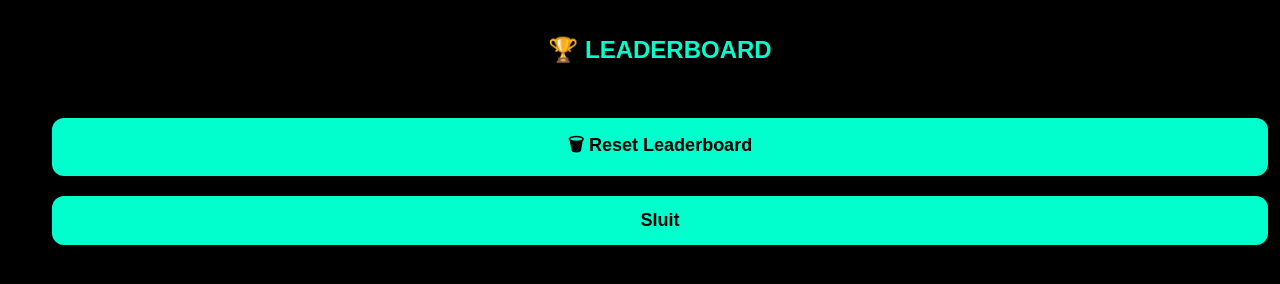
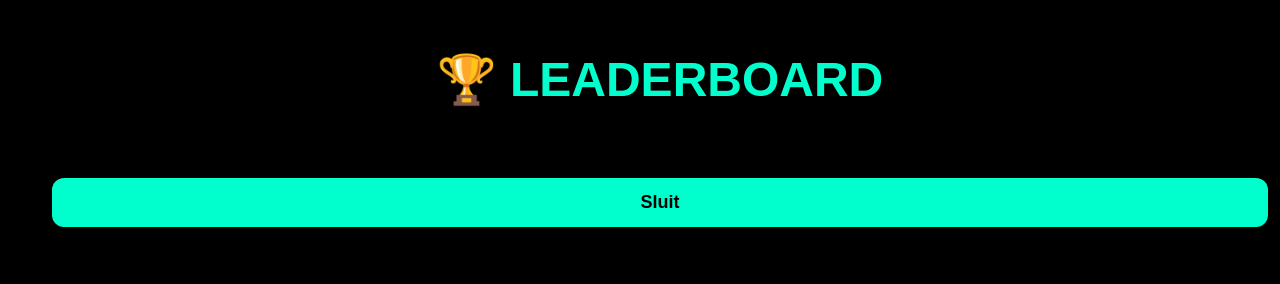
Before and after one commit to AMaritzrtt/RTT-quiz, a plain HTML site: page index.html in a window 1280 px wide. Both pictures are taken after a click on the button "🏆 Wys Leaderboard". Drawn offline with Linux system fonts and the light colour scheme.

Commit message:
Update index.html

```diff
--- a/index.html
+++ b/index.html
@@ -14,7 +14,6 @@ body {
     text-align: center;
 }
 
-/* MOBILE FRIENDLY CARD */
 #box {
     background: rgba(255,255,255,0.08);
     width: 95%;
@@ -24,7 +23,6 @@ body {
     border-radius: 18px;
 }
 
-/* INPUT */
 input {
     padding: 14px;
     width: 90%;
@@ -35,7 +33,6 @@ input {
     margin: 10px 0;
 }
 
-/* BUTTONS (BIG FOR PHONE) */
 button {
     padding: 14px;
     width: 95%;
@@ -57,28 +54,20 @@ button {
     color: black;
 }
 
-.option:hover {
-    background: #00ffcc;
-}
-
-/* FULLSCREEN BOARD */
+/* FULLSCREEN LEADERBOARD */
 #fullscreenBoard {
     display: none;
     position: fixed;
-    top: 0;
-    left: 0;
-    width: 100%;
-    height: 100%;
-    background: black;
-    color: #00ffcc;
-    padding: 20px;
-    font-size: 24px;
-    overflow-y: auto;
+    top:0;
+    left:0;
+    width:100%;
+    height:100%;
+    background:black;
+    color:#00ffcc;
+    padding:20px;
+    font-size:24px;
+    overflow-y:auto;
 }
-
-/* MOBILE TEXT SIZE */
-h1 { font-size: 24px; }
-h3 { font-size: 18px; }
 </style>
 </head>
 
@@ -111,21 +100,10 @@ h3 { font-size: 18px; }
 /* ---------------- QUESTIONS ---------------- */
 const questions = [
     { q:"1.1 Invoertoestel?", a:["Printer","Monitor","Keyboard","Speaker"], correct:2 },
-    { q:"1.2 Doel van OS?", a:["Speletjies maak","Bestuur rekenaar","Internet","Fotos"], correct:1 },
+    { q:"1.2 OS doen wat?", a:["Speletjies","Bestuur rekenaar","Fotos","Email"], correct:1 },
     { q:"1.3 Spesialis sagteware?", a:["Windows","Excel","Linux","Mac"], correct:1 },
-    { q:"1.4 RFID beteken?", a:[
-        "Radio Frequency Information Device",
-        "Radio Frequency Identification",
-        "Random Input Device",
-        "Real File ID"
-    ], correct:1 },
     { q:"2.1 Beeldlêer?", a:[".docx",".jpg",".mp3",".exe"], correct:1 },
-    { q:"2.2 Argiveer beteken?", a:[
-        "Delete",
-        "Stoor vir later",
-        "Druk uit",
-        "Email"
-    ], correct:1 }
+    { q:"2.2 Argiveer beteken?", a:["Delete","Stoor","Druk","Email"], correct:1 }
 ];
 
 let current = 0;
@@ -133,11 +111,22 @@ let score = 0;
 let player = "";
 
 let leaderboard = JSON.parse(localStorage.getItem("leaderboard")) || [];
+let adminMode = false;
 
-/* ---------------- START ---------------- */
+/* ---------------- START GAME ---------------- */
 function startGame() {
     player = document.getElementById("name").value.trim();
-    if (!player) return alert("Tik jou naam!");
+
+    if (!player) {
+        alert("Tik jou naam!");
+        return;
+    }
+
+    /* 🔐 ADMIN MODE CHECK */
+    if (player === "admin2026") {
+        adminMode = true;
+        alert("Admin Mode Activated ✔");
+    }
 
     document.getElementById("startScreen").style.display = "none";
     showQ();
@@ -168,7 +157,7 @@ function showQ() {
     });
 }
 
-/* ---------------- END ---------------- */
+/* ---------------- END GAME ---------------- */
 function endGame() {
     saveScore(player, score);
 
@@ -184,18 +173,12 @@ function saveScore(name, score) {
     leaderboard.push({name, score});
     leaderboard.sort((a,b)=>b.score-a.score);
     leaderboard = leaderboard.slice(0,10);
-
     localStorage.setItem("leaderboard", JSON.stringify(leaderboard));
 }
 
-/* ---------------- FULLSCREEN LEADERBOARD ---------------- */
+/* ---------------- LEADERBOARD ---------------- */
 function toggleBoard() {
     let board = document.getElementById("fullscreenBoard");
-
-    if (board.style.display === "block") {
-        board.style.display = "none";
-        return;
-    }
 
     let data = JSON.parse(localStorage.getItem("leaderboard")) || [];
 
@@ -208,25 +191,27 @@ function toggleBoard() {
 
         <br>
 
+        ${adminMode ? `
         <button onclick="resetLeaderboard()" class="primary">
         🗑 Reset Leaderboard
         </button>
+        ` : ""}
 
         <button onclick="toggleBoard()" class="primary">
         Sluit
         </button>
     `;
 
-    board.style.display = "block";
+    board.style.display = board.style.display === "block" ? "none" : "block";
 }
 
-/* ---------------- PASSWORD RESET ---------------- */
+/* ---------------- RESET (ADMIN ONLY) ---------------- */
 function resetLeaderboard() {
-    let pass = prompt("Tik admin wagwoord:");
+    let pass = prompt("Admin password:");
 
-    if(pass === "RTT2026") {
+    if (pass === "RTT2026") {
         localStorage.removeItem("leaderboard");
-        alert("Leaderboard is skoongemaak ✔");
+        alert("Leaderboard skoongemaak ✔");
         toggleBoard();
         toggleBoard();
     } else {
```
